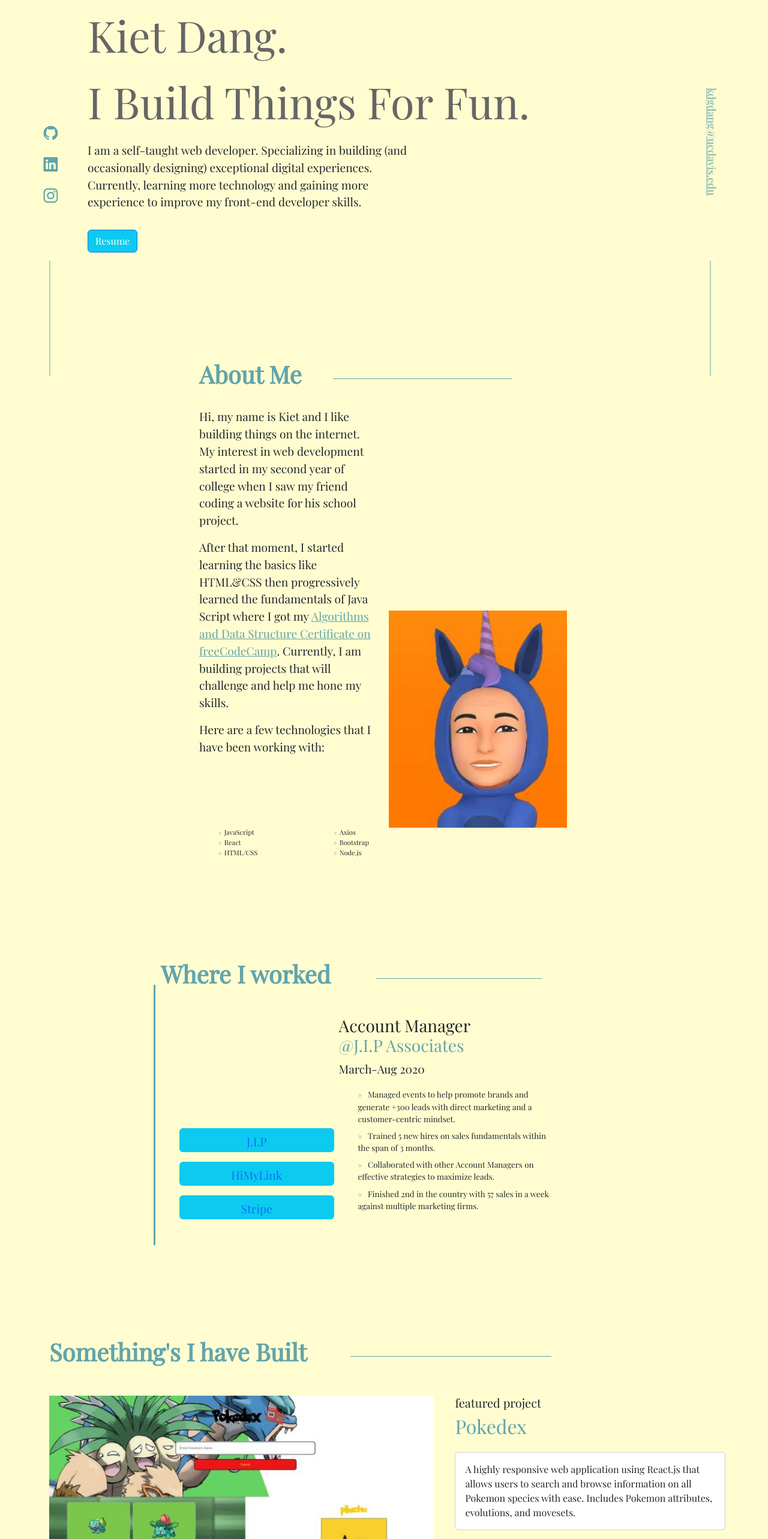
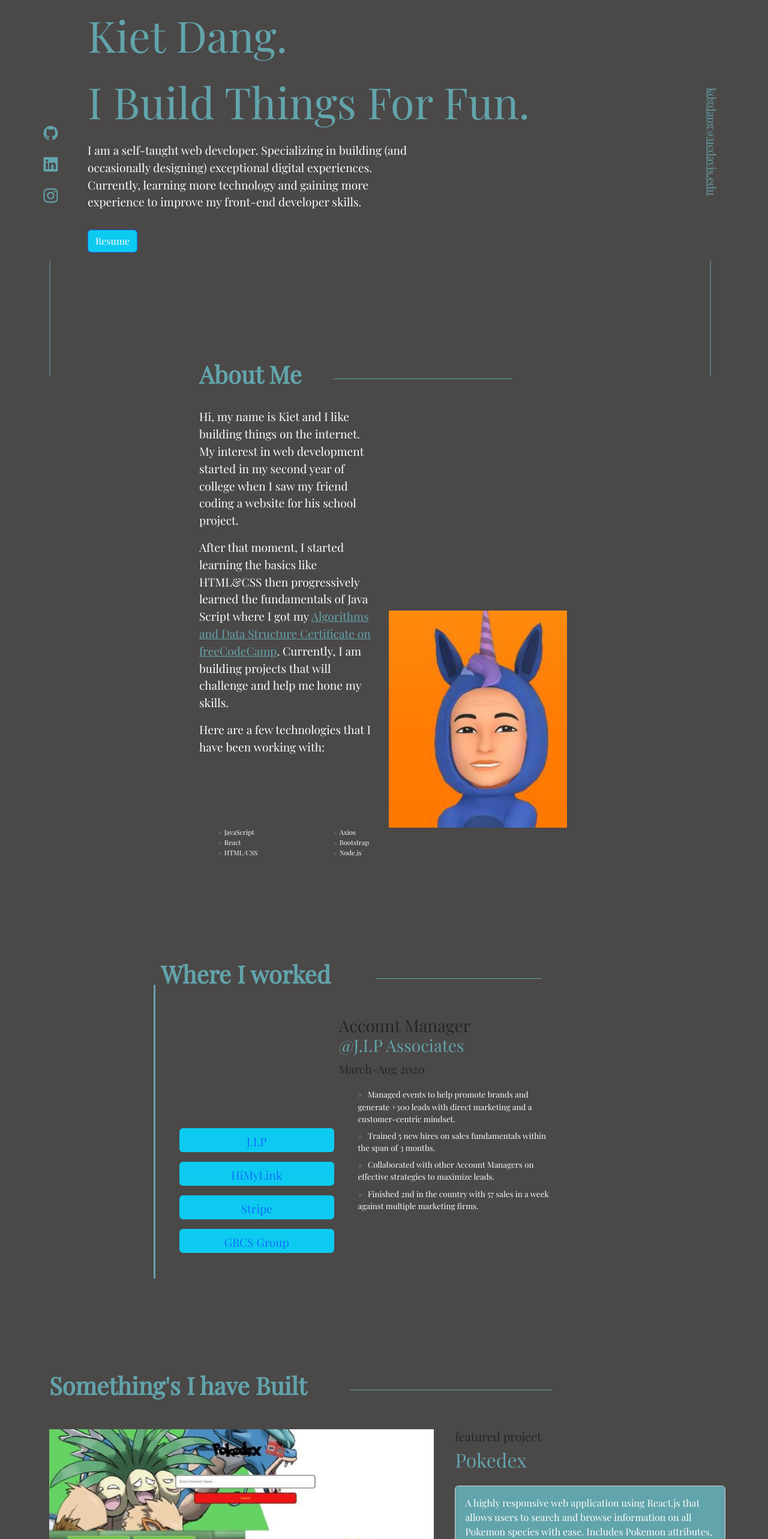
Before and after one commit to kietdang400/Porfolio-Website-React, a React (Create React App) app: page / in a window 1280 px wide. Shown: the part 220-2786 px from the top of the page at 60% size. Built offline with nearby package versions, Linux system fonts and the light colour scheme.

Commit message:
replace photos, add fade in, add adnimations, add loading page

```diff
--- a/src/App.css
+++ b/src/App.css
@@ -1,5 +1,5 @@
 .App {
-  background-color: #FFFDD0;
+  background-color: #4B4848;
   font-family: 'Playfair Display';
     --nav-height: 50px;
     padding-top: var(--nav-height);
@@ -8,6 +8,16 @@
 i{
   color:#62a4ab;
 }
+
+p{
+  color:white;
+}
+
+li{
+color: white;
+
+}
+
 
 /*Modal*/
 
@@ -20,7 +30,7 @@ margin-left: -9%;
 
 /*Navbar*/
 Header{
-  background-color:#FFFDD0;
+  background-color:#4B4848;
 }
 
 
@@ -52,6 +62,7 @@ transform: 0.2s;
   background-color: transparent;
 }
 
+
 .container .Navbar-brand{
   color: #62a4ab;
 }
@@ -72,7 +83,7 @@ transform: 0.2s;
 
 .Intro .intro-title{
   font-size:450%;
-  color: rgb(102, 102, 102);
+  color:#62a4ab;;
 }
 
 .Intro .intro-summary{
@@ -153,6 +164,10 @@ margin-top: 40%;
 
 }
 
+.Nav .content{
+  color:white
+}
+
 .tab-container .date{
   margin-bottom: 5%;
 }
@@ -191,6 +206,10 @@ margin-top: 40%;
 
 .project .project-1{
 margin-left: 22%;
+}
+
+.card .card-body{
+  background-color:#62a4ab;
 }
 /*Contact*/
 .Contact{
--- a/src/App.js
+++ b/src/App.js
@@ -103,6 +103,18 @@ useEffect(()=>{
           </ul>
           </div>)
      break;
+      case'GBCS Group':
+     setInfoHeader(<div><h3>Frontend Developer Intern <h3 className="work">@GBCS Group</h3></h3></div>);
+     setInfoDate(<div>May-Sep 2023</div>);
+      setInfoBullet(
+      <div>
+        <ul>
+          <li className="list mt-2">Website revamp for various internal projects using React.js</li>
+          <li className="list mt-2">Collaborated effectively with teammates, fostering communication, accountability, knowledge sharing, and continuous improvement for successful project outcomes.</li>
+          <li className="list mt-2">To strategize design choices according to user experience.</li>
+          </ul>
+          </div>)
+     break;
   }
 },[tabbs])
 
@@ -151,8 +163,8 @@ console.log(window.innerWidth);
       </Container>
     </Navbar>
 </header>
+
 <main>
-
   <section id="intro" className="Intro">
     <Container className="mt-5">
       <div className="d-flex justify-content-left mb-3"><h5 className="Introduction">Hello, my name is</h5></div>
@@ -216,6 +228,7 @@ console.log(window.innerWidth);
   <Button className="nav-link bg-info mb-3" id="v-pills-home-tab" data-toggle="pill" onClick={()=>{setTab("JIP")}} role="tab">J.I.P</Button>
   <Button className="nav-link bg-info mb-3" id="v-pills-profile-tab" data-toggle="pill" onClick={()=>{setTab("HiMyLink")}} role="tab">HiMyLink</Button>
   <Button className="nav-link bg-info mb-3" id="v-pills-messages-tab" data-toggle="pill" onClick={()=>{setTab("Stripe")}} role="tab">Stripe</Button>
+  <Button className="nav-link bg-info mb-3" id="v-pills-messages-tab" data-toggle="pill" onClick={()=>{setTab("GBCS Group")}} role="tab">GBCS Group</Button>
 </div>
 </Col>
 
@@ -223,7 +236,7 @@ console.log(window.innerWidth);
 <div className="tab-content" id="v-pills-tabContent">
   <div>{infoHeader}</div>
   <div className="date">{infoDate}</div>
-  <div>{infoBullet}</div>
+  <div id="info">{infoBullet}</div>
 </div>
 </Col>
 </Row>
@@ -231,10 +244,15 @@ console.log(window.innerWidth);
     </Container>
   </section>
 
+
+
+
    <section id="projects" className="Projects">
     <Container>
+
       <div className="mb-5"><h1 className="title">Something's I have Built</h1></div>
       <div class="line-1"></div>
+
       <Row className="project">
         {window.innerWidth>=480&&<Col md={4}><img id="pokedex-img"src={project1} alt="Photo of Pokedex Project"></img></Col>}
         <Col md={5} className="project-1">
@@ -265,8 +283,28 @@ console.log(window.innerWidth);
 {window.innerWidth>=480&&<Col md={7}><img id="RickAndMorty-img" src={project2} alt="Photo of Rick and Morty Location Project"></img></Col>}
       </Row>
 
+      <Row className="project">
+        {window.innerWidth>=480&&<Col md={4}><img id="pokedex-img"src={project1} alt="Photo of Pokedex Project"></img></Col>}
+        <Col md={5} className="project-1">
+          <div><h5>featured project</h5></div>
+          <div className="project-name mb-4"><h2>Intrusive Box</h2></div>
+          <div className="card">
+  <div className="card-body">
+    <p className="card-text">Developed a responsive Full-Stack social media app called Intrusive Box enabling user sign-up, posting intrusive thoughts, chatting with friends, and editing profiles.</p>
+  </div>
+</div>
+<div className="mt-3"><p>React.js&ensp;&ensp;&ensp;MongoDB&ensp;&ensp;&ensp;MUI&ensp;&ensp;Express&ensp;&ensp;Node.js</p></div>
+<div><a href="https://github.com/kietdang400/Intrusive-Thoughts"><i class="bi bi-github"></i></a>&ensp;&ensp;<a href="https://github.com/kietdang400/Intrusive-Thoughts"><i class="bi bi-box-arrow-up-right"></i></a></div>
+        </Col>
+      </Row>
+
     </Container>
   </section>
+
+
+
+
+
 
   <section id="contact" className="Contact">
     <Container className="contact">
@@ -286,6 +324,7 @@ console.log(window.innerWidth);
   {window.innerWidth>=801&&<div id="fixed-line2"><a className="fixed-email" href = "mailto: kdgdang@ucdavis.edu">kdgdang@ucdavis.edu</a></div>}
 
 </main>
+
 <footer>
   <Container className="footer-container">
     <div ><p>Designed and Built by Kiet Dang</p></div>
```
Also changed, not shown: src/IMG/Central Finite.jpg (deleted).
